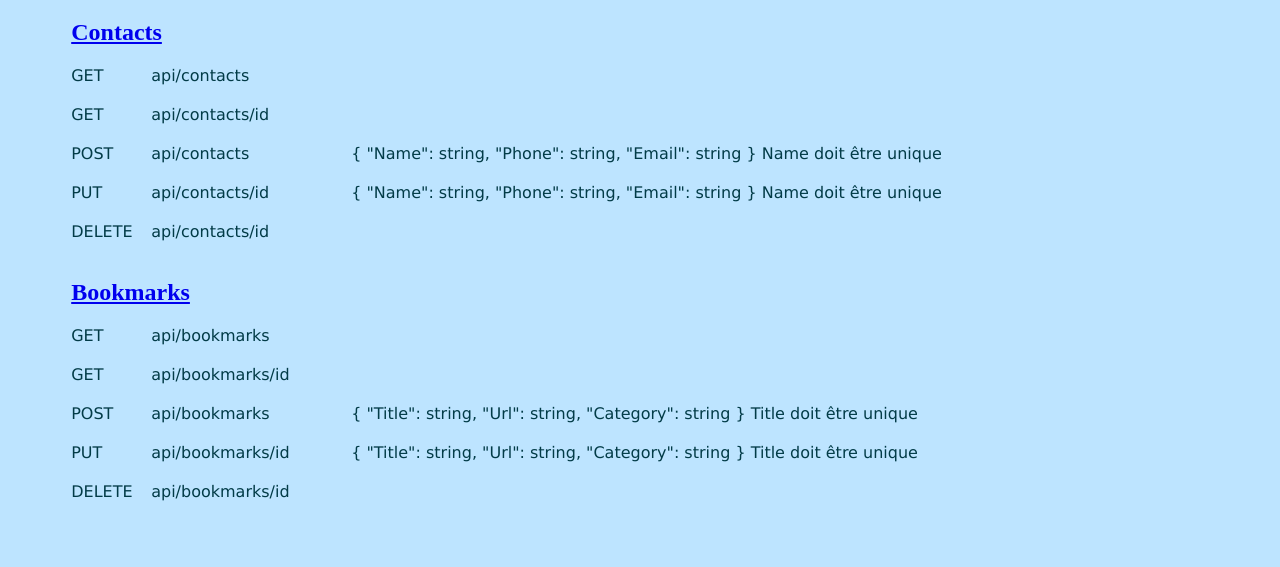
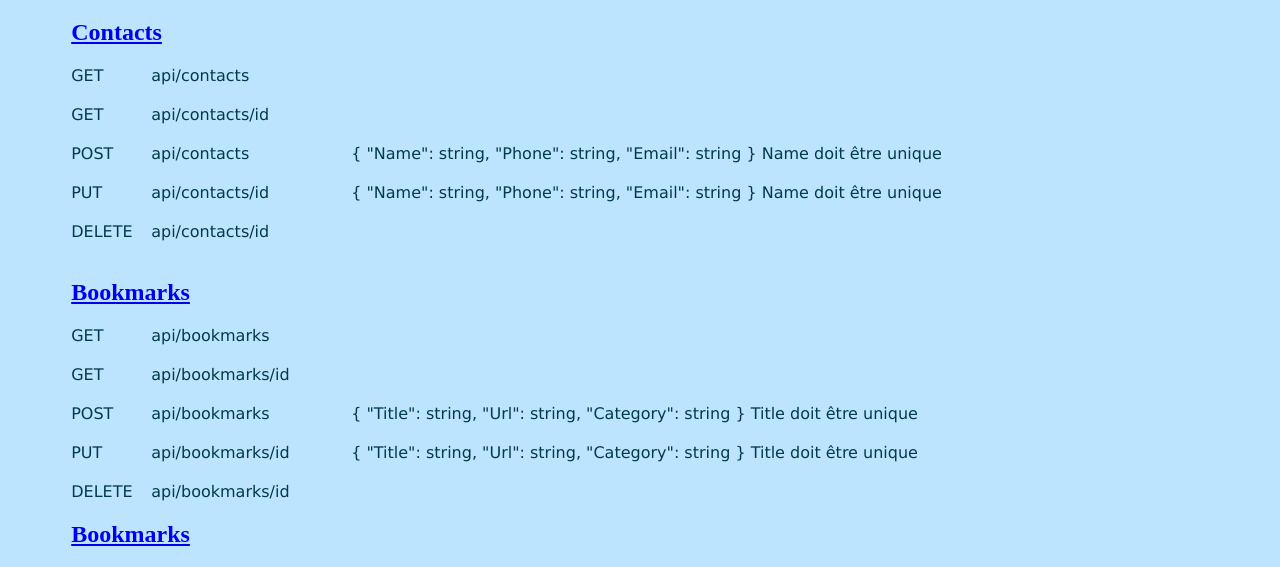
Before and after one commit to GigaWrathWave/TP-1, a website: page wwwroot/index.html in a window 1280 px wide. Shown: the part 311-878 px from the top of the page. Before the commit the page ends 820 px from the top, so only its background shows below. Drawn offline with Linux system fonts and the light colour scheme.

Commit message:
test glitch

```diff
--- a/wwwroot/index.html
+++ b/wwwroot/index.html
@@ -70,7 +70,7 @@
             <span></span>
 
         </div>
-
+        <h2><a href="Posts/index.html" target="_blank">Bookmarks</a></h2>
     </div>
     <script>
         console.log("index");
```
